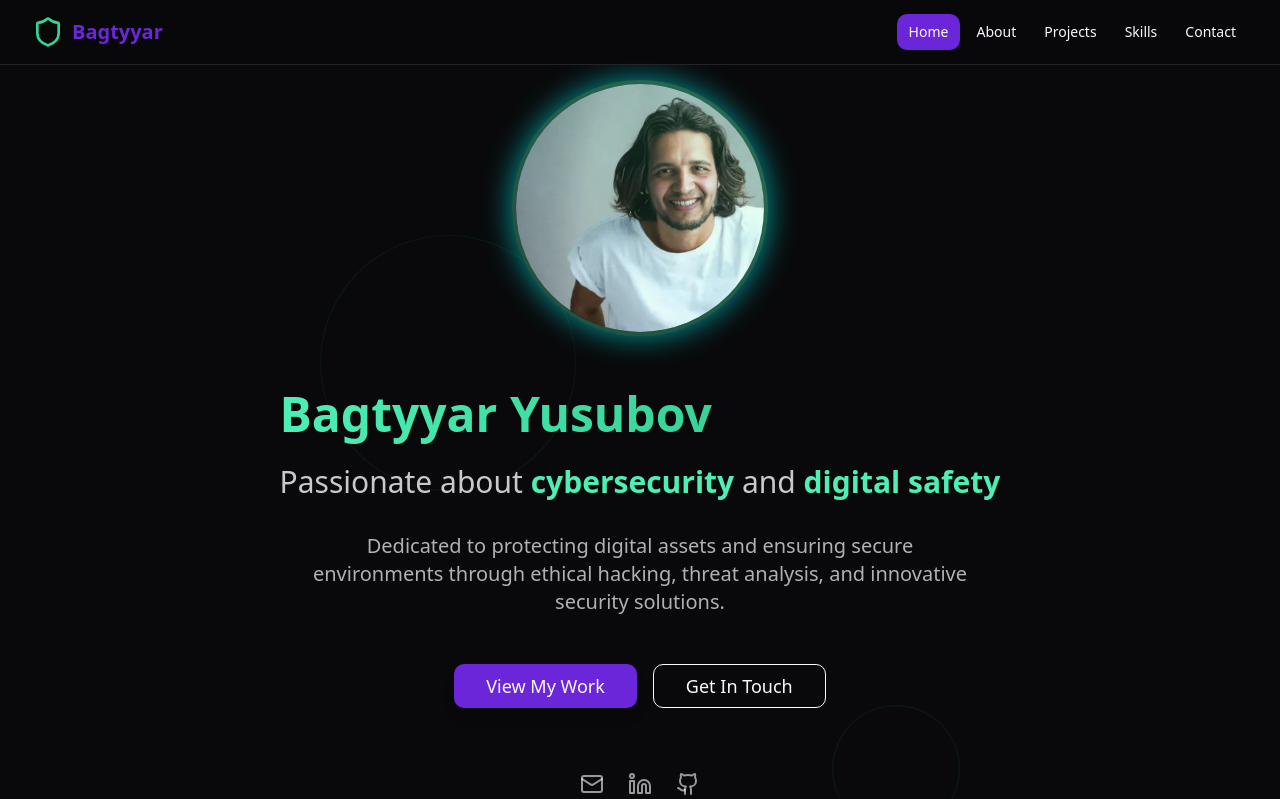
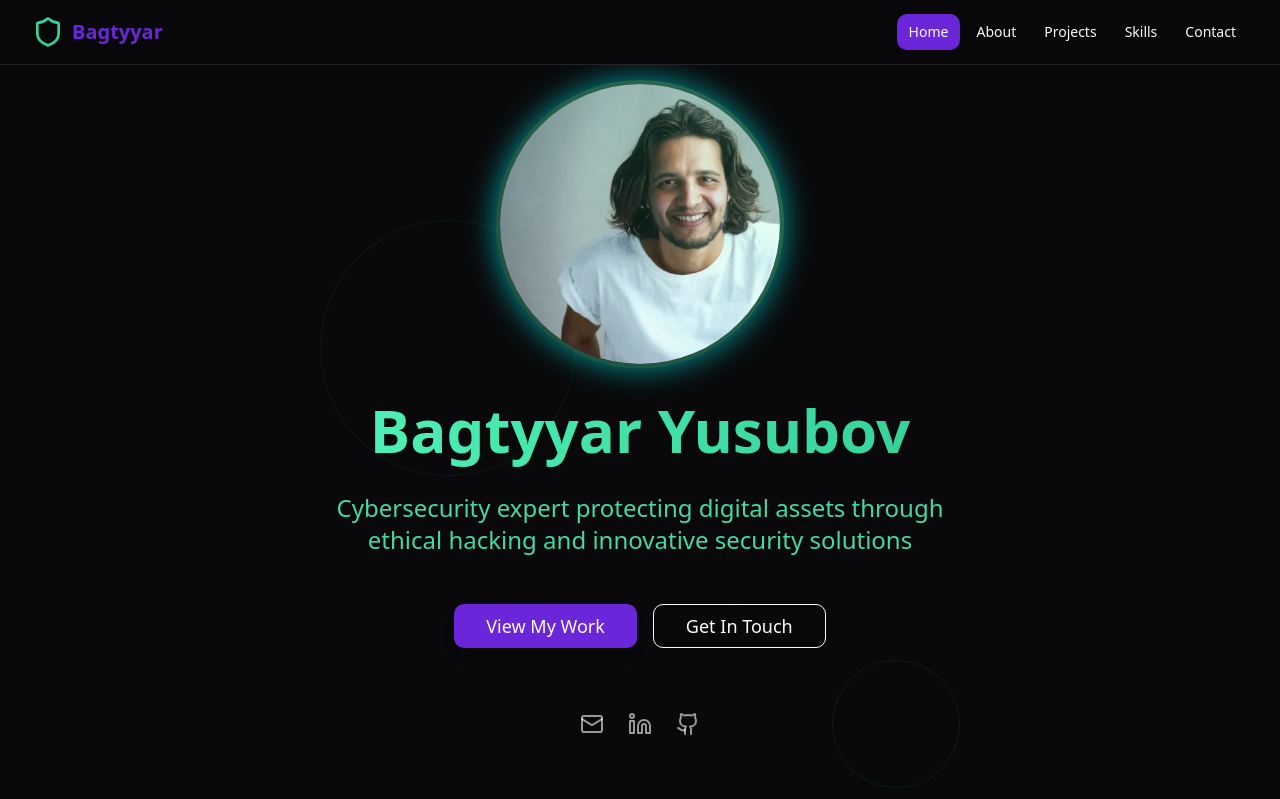
Before and after one commit to byusup03/bagtyyar-cyber-portal, a React (Vite) app: page / in a window 1280 px wide. Shown: the top 799 px of the page. Built offline with nearby package versions, Linux system fonts and the light colour scheme.

Commit message:
Refactor hero section
Move name under photo, update prompt, and fix color alignment.

```diff
--- a/src/components/HeroSection.tsx
+++ b/src/components/HeroSection.tsx
@@ -30,24 +30,17 @@ export const HeroSection = () => {
           {/* Profile Photo */}
           <div className="mb-8 flex justify-center">
             <div className="relative">
-              <img src="/lovable-uploads/a5af8d27-cf7f-4fe1-bf1e-8d5630990e62.png" alt="Bagtyyar Yusubov" className="w-48 h-48 sm:w-56 sm:h-56 lg:w-64 lg:h-64 rounded-full object-cover object-center border-4 border-accent-glow/30 shadow-glow animate-glow-pulse" />
+              <img src="/lovable-uploads/a5af8d27-cf7f-4fe1-bf1e-8d5630990e62.png" alt="Bagtyyar Yusubov" className="w-56 h-56 sm:w-64 sm:h-64 lg:w-72 lg:h-72 rounded-full object-cover object-center border-4 border-accent-glow/30 shadow-glow animate-glow-pulse" />
               <div className="absolute inset-0 rounded-full bg-gradient-to-tr from-transparent to-accent-glow/20"></div>
             </div>
           </div>
 
-          <h1 className="text-4xl sm:text-6xl lg:text-7xl font-bold mb-6 text-primary-foreground text-left">
-            <span className="bg-gradient-to-r from-accent-glow to-accent bg-clip-text text-transparent font-bold text-5xl text-justify">Bagtyyar Yusubov</span>
+          <h1 className="text-4xl sm:text-5xl lg:text-6xl font-bold mb-8 text-center">
+            <span className="bg-gradient-to-r from-accent-glow to-accent bg-clip-text text-transparent">Bagtyyar Yusubov</span>
           </h1>
 
-          <p className="text-xl sm:text-2xl lg:text-3xl mb-8 text-primary-foreground/80 max-w-3xl mx-auto leading-relaxed">
-            Passionate about{" "}
-            <span className="text-accent-glow font-semibold">cybersecurity</span>{" "}
-            and{" "}
-            <span className="text-accent-glow font-semibold">digital safety</span>
-          </p>
-
-          <p className="text-lg sm:text-xl mb-12 text-primary-foreground/70 max-w-2xl mx-auto">
-            Dedicated to protecting digital assets and ensuring secure environments through ethical hacking, threat analysis, and innovative security solutions.
+          <p className="text-lg sm:text-xl lg:text-2xl mb-12 text-accent-glow/90 max-w-2xl mx-auto leading-relaxed text-center">
+            Cybersecurity expert protecting digital assets through ethical hacking and innovative security solutions
           </p>
 
           <div className="flex flex-col sm:flex-row gap-4 justify-center items-center mb-16">
```
